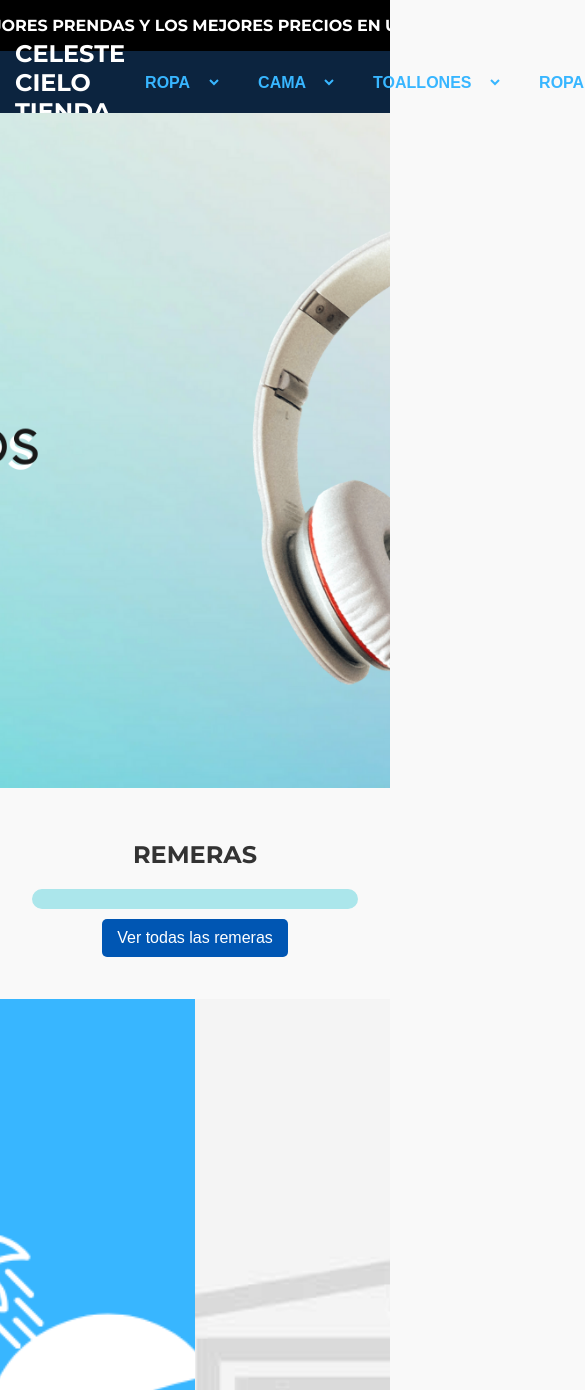
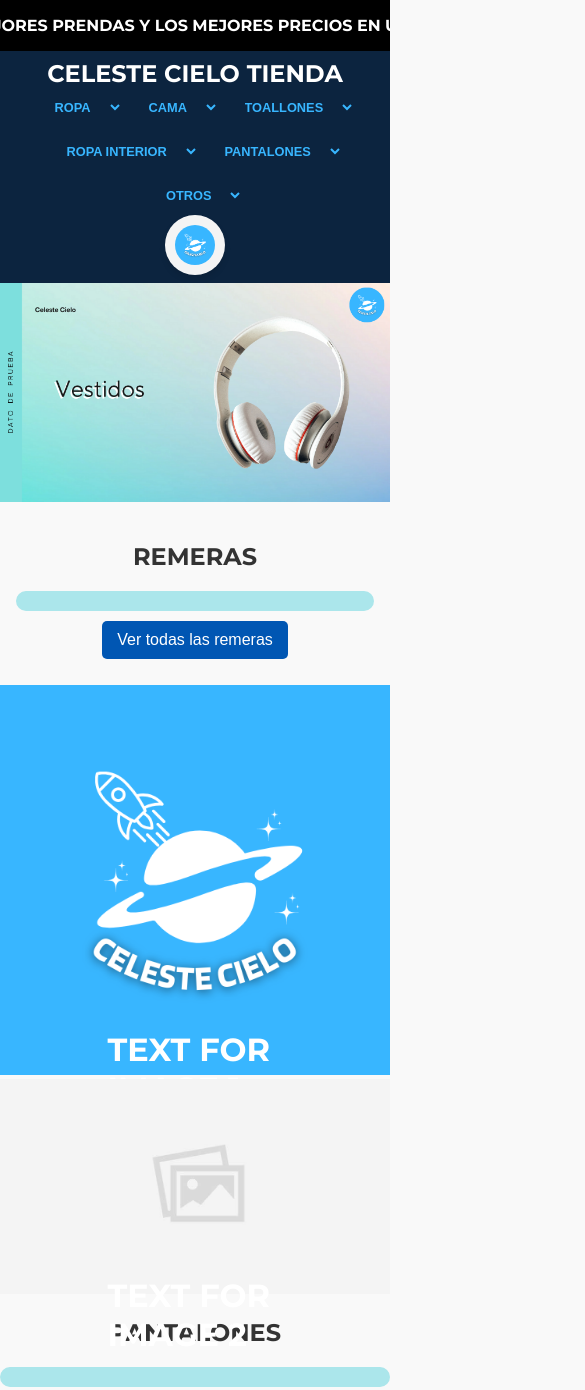
Before and after one commit to DamianFerArg/appClothesClient, a website with bundled scripts: page index.html in a window 390 px wide. Shown: the top 1390 px of the page, 585 px wide, since content can reach past the window. Built offline with nearby package versions, Linux system fonts and the light colour scheme; no server answers; a script that the page names is missing.

Commit message:
responsiveDesign

```diff
--- a/css/styles.css
+++ b/css/styles.css
@@ -740,3 +740,83 @@
     font-size: 14px;
     text-transform: uppercase;
 }
+/* Make Header Responsive */
+@media (max-width: 768px) {
+    .header {
+        flex-direction: column;
+        height: auto;
+        padding: 0.5rem;
+        text-align: center;
+    }
+
+    .header ul {
+        display: flex;
+        flex-wrap: wrap;
+        justify-content: center;
+        gap: 5px;
+    }
+
+    .header ul select {
+        font-size: 0.8rem;
+    }
+
+    .logo img {
+        width: 40px;
+        height: 40px;
+    }
+}
+
+/* Make Carousel Responsive */
+@media (max-width: 768px) {
+    .carousel-section {
+        height: auto; /* Allow it to scale */
+    }
+
+    .carousel-slide img {
+        height: auto;
+        max-width: 100%;
+    }
+}
+
+/* Adjust Inventory Display */
+@media (max-width: 768px) {
+    .inventory-section {
+        padding: 1rem;
+    }
+
+    .card-container {
+        display: grid;
+        grid-template-columns: 1fr;
+        gap: 10px;
+    }
+
+    .item-image {
+        width: 100%;
+        height: auto;
+    }
+}
+
+/* Make Footer Responsive */
+@media (max-width: 768px) {
+    .footer {
+        text-align: center;
+        font-size: 0.8rem;
+    }
+
+    .footer-content p {
+        margin-bottom: 5px;
+    }
+}
+
+/* Adjust Image Section */
+@media (max-width: 768px) {
+    .image-section {
+        flex-direction: column;
+        height: auto;
+    }
+
+    .image-item {
+        width: 100%;
+        height: auto;
+    }
+}
--- a/index.html
+++ b/index.html
@@ -137,7 +137,6 @@
     <h2>Ver mas</h2>
 
     <div id="item-list" class="card-container"></div>
-    <div id="pagination" class="pagination-container"></div>
 
 
 
```
